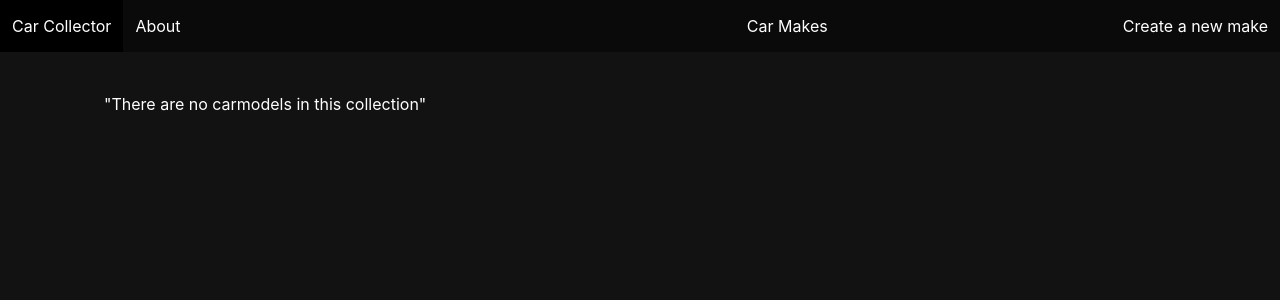
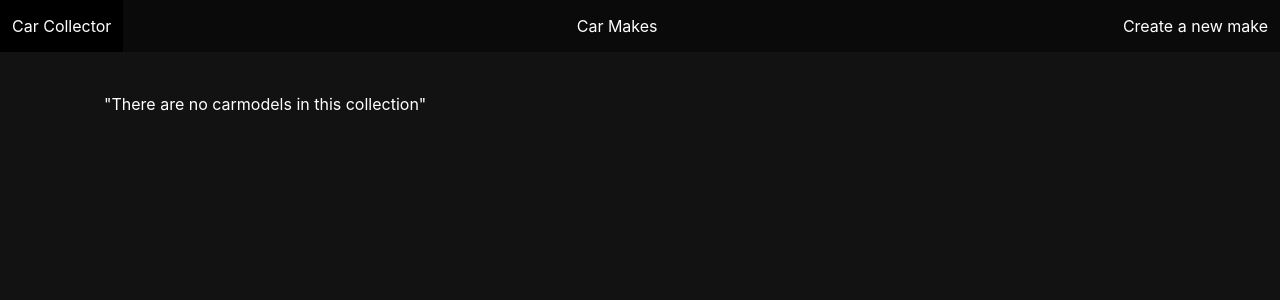
Before and after one commit to raymondborel/django_cars_app, a Django app: template main_app/templates/home.html in a window 1280 px wide. Shown: the top 300 px of the page. Run offline with Django 3.2, Linux system fonts and the light colour scheme; the template is opened without the code that fills it, so the values that code supplies are empty.

Commit message:
Working on deployment

```diff
--- a/main_app/templates/base.html
+++ b/main_app/templates/base.html
@@ -23,9 +23,6 @@
                     <span aria-hidden="true"></span>
                 </a>
             </div>
-            <div class="navbar-menu navbar-start">
-                <a class="navbar-item" href="/about">About</a>
-            </div>
             <div class="navbar-menu navbar-end">
                 <a class="navbar-item" href="/makes">Car Makes</a>
             </div>
--- a/main_app/urls.py
+++ b/main_app/urls.py
@@ -10,5 +10,5 @@ urlpatterns = [
     path('makes/<int:pk>/update', views.MakeUpdate.as_view(), name="make_update"),
     path('makes/<int:pk>/delete', views.MakeDelete.as_view(), name="make_delete"),
     path('makes/<int:pk>/carmodels/new/', views.CarModelCreate.as_view(), name="carmodel_create"),
-        path('collections/<int:pk>/carmodels/<int:carmodel_pk>/', views.CollectionCarModelAssoc.as_view(), name="collection_carmodel_assoc"),
+    path('collections/<int:pk>/carmodels/<int:carmodel_pk>/', views.CollectionCarModelAssoc.as_view(), name="collection_carmodel_assoc"),
 ]
```
Also changed, not shown: 1 other file.
